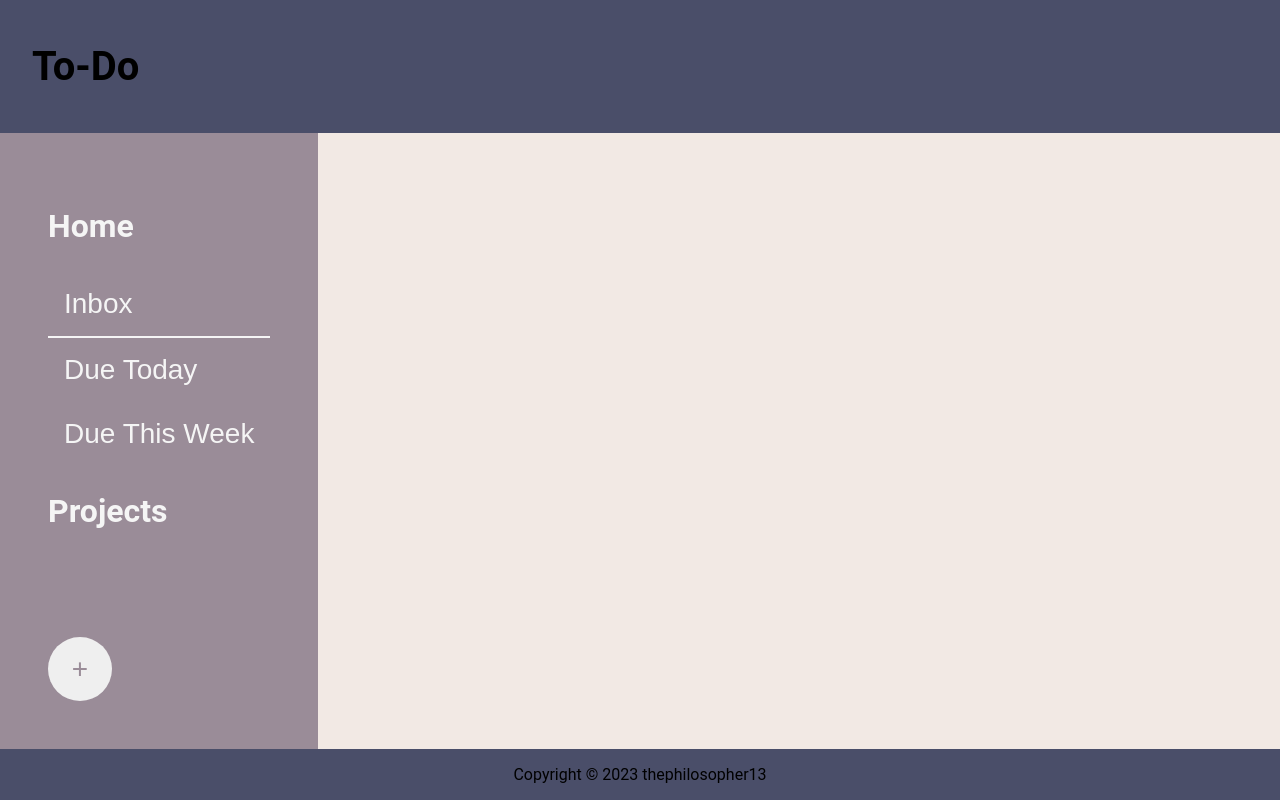
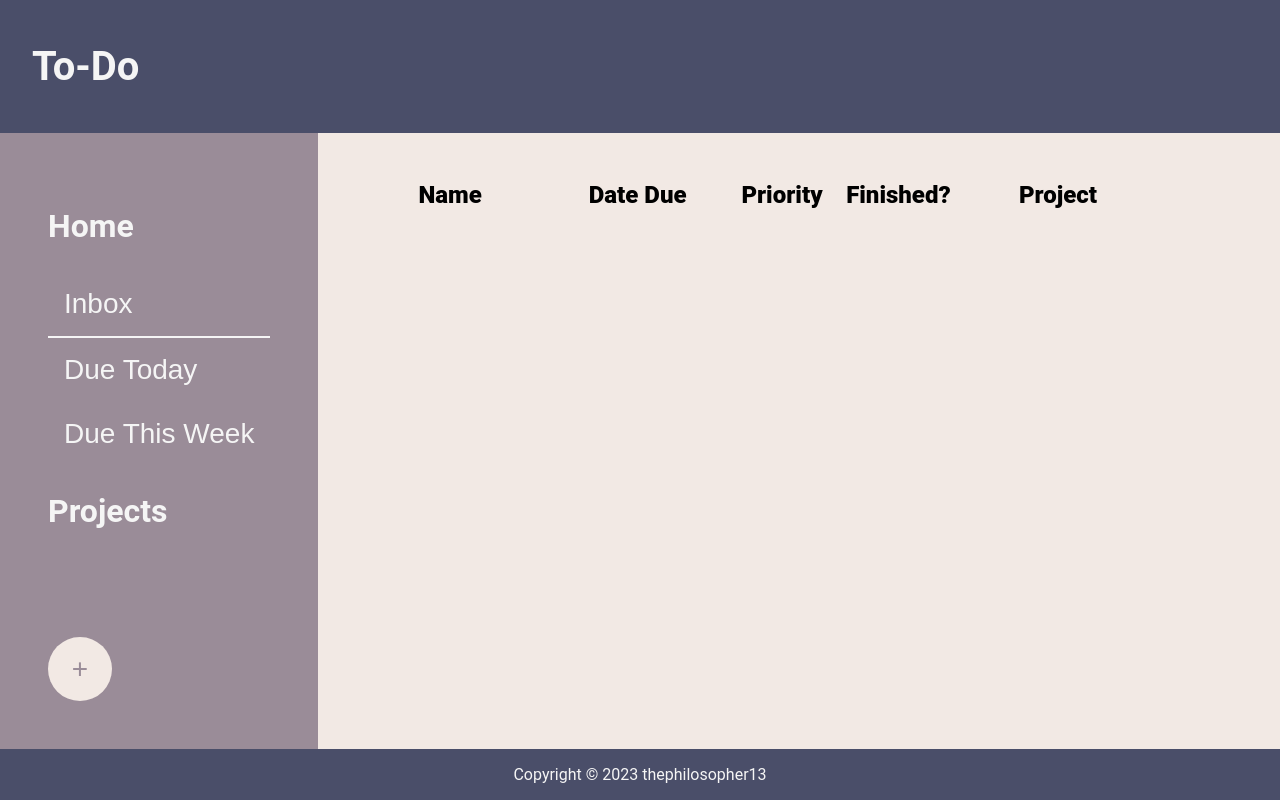
Before and after one commit to thephilosopher13/todo-list, a website built with webpack: page dist/index.html in a window 1280 px wide. Built offline with nearby package versions, Linux system fonts and the light colour scheme.

Commit message:
simplified createtaskdiv loop

```diff
--- a/src/css/styles.css
+++ b/src/css/styles.css
@@ -19,6 +19,7 @@ body {
 
 header, footer {
     background-color: #4a4e69;
+    color: #f5f5f5;
     width: 100%
 }
 
@@ -76,11 +77,6 @@ h2 {
     padding: 1rem;
 }
 
-#taskform > div {
-    display: flex;
-    flex-direction: column;
-}
-
 .newitempopupbuttoncontainer {
     display: flex;
     gap: 2rem;
@@ -110,6 +106,7 @@ h2 {
 .project-and-delete-button-div {
     display: flex;
     flex-direction: row;
+    justify-content: space-between;
     padding: 1rem;
 }
 
@@ -132,7 +129,7 @@ h2 {
 
 .newItem {
     color: #9a8c98;
-    background-color: f2e9e4;
+    background-color: #f2e9e4;
     border: none;
     border-radius: 50%;
     text-align: center;
@@ -171,24 +168,55 @@ h2 {
     padding: 20px;
 }
 
-.task {
-    display: flex;
-    flex-direction: row;
+.task,
+#task-list-header {
+    display: grid;
+    grid-template-columns: 1.5fr 1.5fr 0.5fr 1fr 1.5fr 0.225fr 0.225fr;
     gap: 10px;
+    gap: 20px;
 }
 
-.task > div {
+#taskform > div,
+#projectForm > div {
+    margin-bottom: 0.75rem;
+    display: flex;
+    flex-direction: column;
+    gap: 0.25rem;
+}
+
+input[type=text] {
+    width: 20rem;
+}
+
+.task {
+    border-top: 1.5px solid #4a4e69;
+    border-bottom: 1.5px solid #4a4e69;
+}
+
+#task-list-header > div {
+    font-weight: 900;
+}
+
+#task-list-header {
     font-size: 1.5rem
 }
 
+#task-list-header > div,
+.task > div {
+    font-size: 1.5rem;
+    text-align: center;
+}
+
 #tasks-container {
-    margin: 10%
+    margin: 5%
 }
 
 .task > .svg {
     height: 1.5rem;
     width: 1.5rem;
 }
+
+
 
 #modal-header {
     background-color: #4a4e69;
@@ -204,11 +232,10 @@ h2 {
     width: 1.5rem;
 }
 
+#close-button > svg {
+    fill: #f5f5f5;
+}
+
 #close-button {
     padding: 0.25rem;
 }
-
-
-#close-button > svg {
-
-}
--- a/src/modules/userinterface.js
+++ b/src/modules/userinterface.js
@@ -612,7 +612,7 @@ const afterLoadDOMManipulationModule = (() => {
         const taskPropertyValue = valuesArray[i]
         taskDiv.classList.add('task')
 
-            if (i === 0 || i === 2|| i === 4) {
+            if (i < 3|| i === 4) {
                 // for first 3 properties, which are straightforward due to having a value that's a string (e.g. dueDate, title, priority)
                 const taskPropertyValueDiv = _createTaskObjectPropertyValueDiv(taskProperty, taskPropertyValue)
                 taskDiv.appendChild(taskPropertyValueDiv);
@@ -620,9 +620,6 @@ const afterLoadDOMManipulationModule = (() => {
                 // for the checkbox, which needs a special input
                 const isAccomplishedCheckbox = _createIsAccopmplishedCheckbox(task)
                 taskDiv.appendChild(isAccomplishedCheckbox);
-              } else if (i === 1) {
-                const taskPropertyValueDiv = _createTaskObjectPropertyValueDiv(taskProperty, taskPropertyValue)
-                taskDiv.appendChild(taskPropertyValueDiv);
               }
         };
 
@@ -648,14 +645,45 @@ const afterLoadDOMManipulationModule = (() => {
         clickedButton.classList.add('active')
     }
 
+    const createTaskListHeaderItem = (textContent, itemId) => {
+        const itemDiv = elementFactory.div.cloneNode()
+        itemDiv.textContent = textContent
+        itemDiv.id = itemId
+
+        return itemDiv
+    }
+
+    const _createTaskListHeader = () => {
+        const taskListHeaderDiv = elementFactory.div.cloneNode();
+
+        const taskListHeaderItemObjectArray = [
+            { textContent: 'Name' , itemId: 'task-list-header-name'},
+            { textContent: 'Date Due', itemId: 'task-list-header-due-date'},
+            { textContent: 'Priority', itemId: 'task-list-header-priority'},
+            { textContent: 'Finished?', itemId: 'task-list-header-accomplished'},
+            { textContent: 'Project', itemId: 'task-list-header-project'},
+        ]
+
+        taskListHeaderItemObjectArray.forEach((object) => {
+            const headerItemDiv = createTaskListHeaderItem(object.textContent, object.itemId)
+            taskListHeaderDiv.appendChild(headerItemDiv)
+        })
+
+        return taskListHeaderDiv
+    }
+
 
     const _createTaskList = (array) => {
         const tasksContainerDiv = document.getElementById('tasks-container')
+        const taskListHeader = _createTaskListHeader()
+
+        taskListHeader.id = 'task-list-header'
 
         if (array == null ) {
             return
         }
         tasksContainerDiv.innerHTML = ''
+        tasksContainerDiv.appendChild(taskListHeader)
         for (let i = 0; i < array.length; i++) {
             const currentObject = array[i];
 
```
